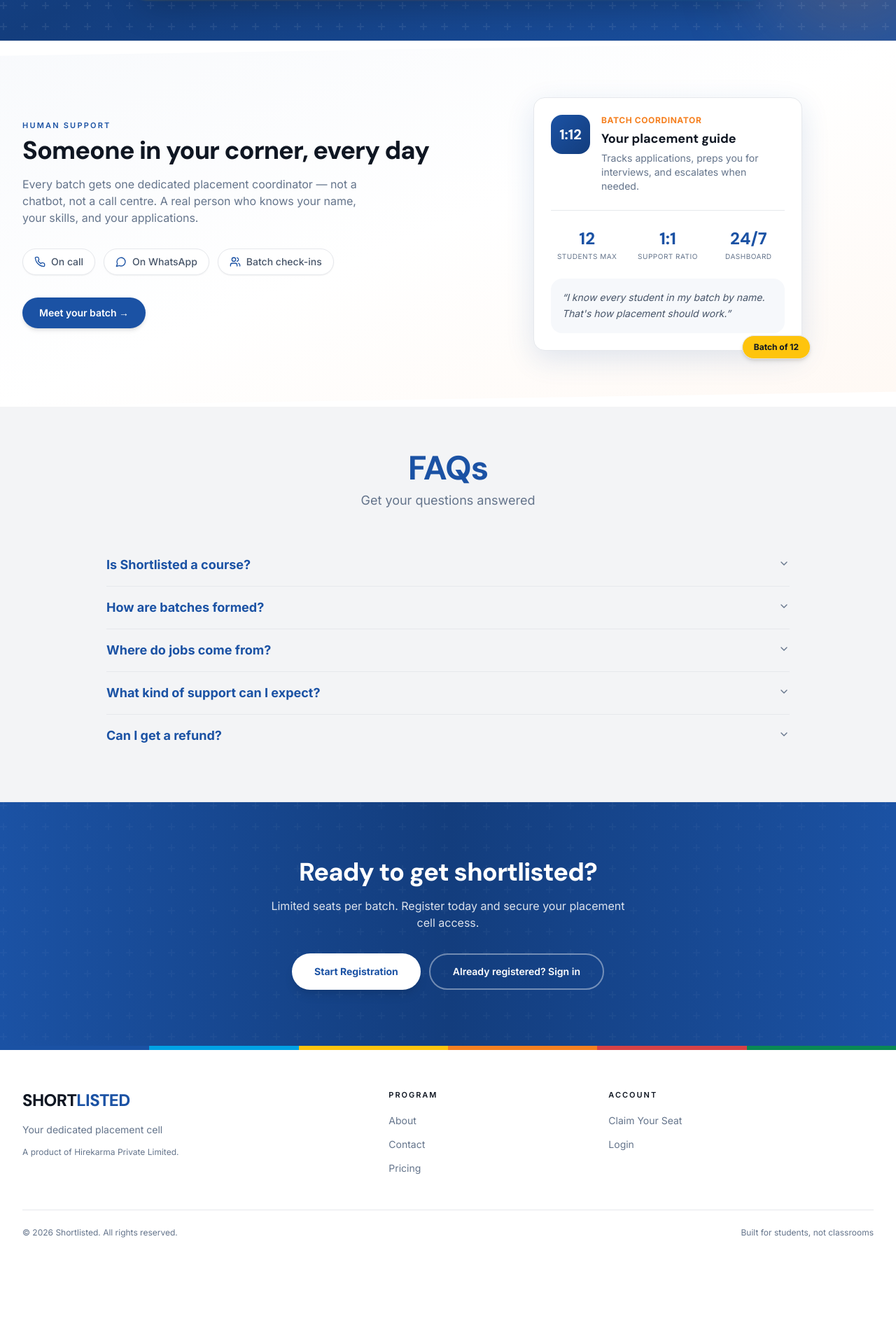
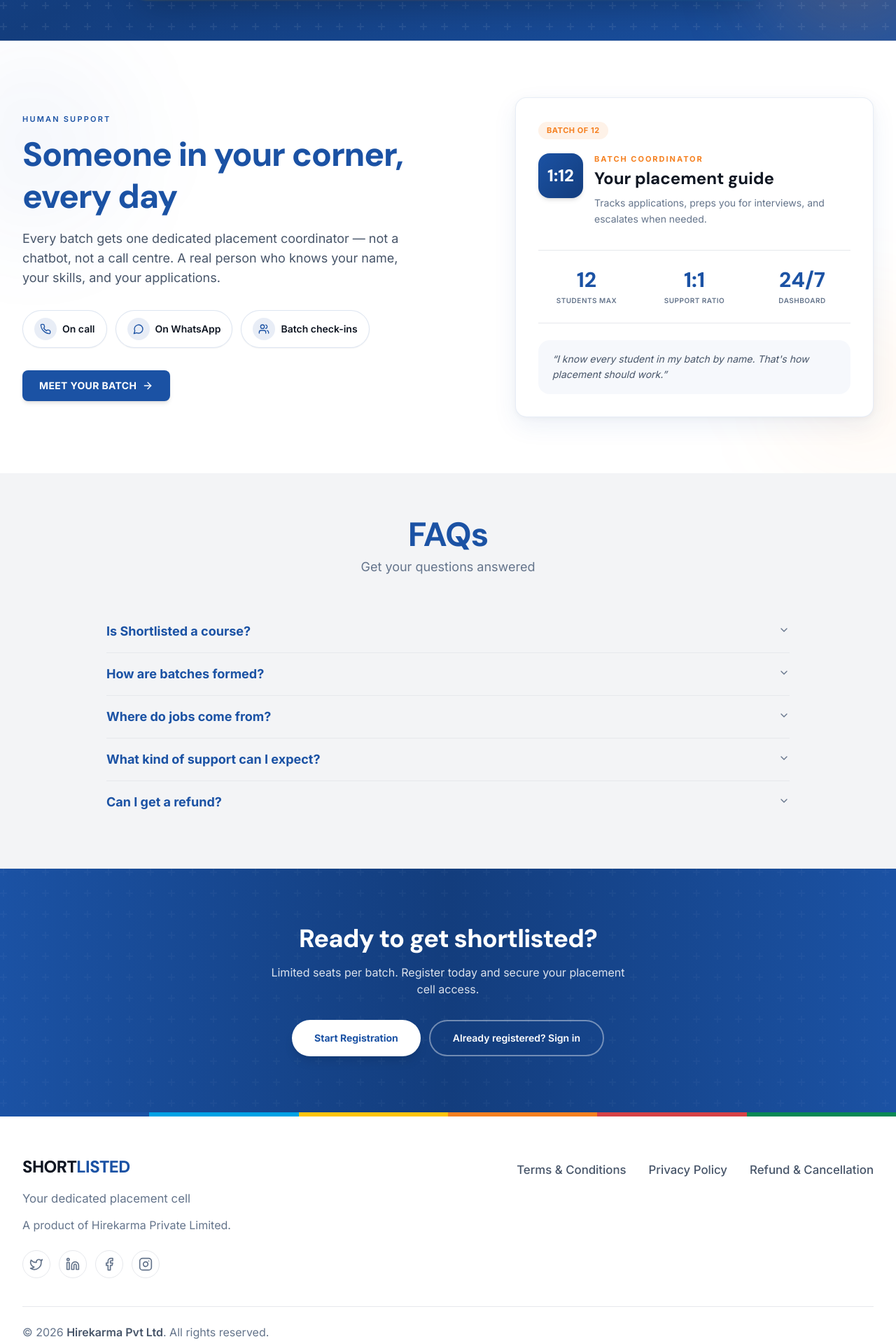
Before and after one commit to HIREKARMA1/shortlisted-ui, a Next.js app: page / in a window 1280 px wide. Shown: the part 2560-4480 px from the top of the page at 70% size. Before the commit the page ends 4385 px from the top, so only its background shows below. Built offline with nearby package versions, Linux system fonts and the light colour scheme; no server answers.

Commit message:
gooter enahcned
Signed-off-by: Lkanath Panda <lokanathpanda128@gmail.com>

```diff
--- a/components/landing/CoordinatorSpotlight.tsx
+++ b/components/landing/CoordinatorSpotlight.tsx
@@ -1,8 +1,9 @@
 'use client';
 
 import Link from 'next/link';
-import { MessageCircle, Phone, Users } from 'lucide-react';
+import { ArrowRight, MessageCircle, Phone, Users } from 'lucide-react';
 import { useTranslation } from '@/lib/i18n/context';
+import { PageContainer } from '@/components/layout/Shell';
 
 export function CoordinatorSpotlight() {
   const { t } = useTranslation();
@@ -13,23 +14,41 @@
     { icon: Users, key: 'batch' as const },
   ];
 
+  const stats = ['students', 'applications', 'placements'] as const;
+
   return (
-    <section className="relative overflow-hidden border-t border-line-default">
-      <div className="sl-diagonal-band absolute inset-0 bg-gradient-to-br from-brand-blue/[0.03] via-white to-brand-orange/[0.05]" aria-hidden />
+    <section className="relative overflow-hidden border-t border-line-default bg-white py-16 sm:py-20">
+      <div
+        className="pointer-events-none absolute -left-24 top-0 h-72 w-72 rounded-full bg-brand-blue/[0.04] blur-3xl"
+        aria-hidden
+      />
+      <div
+        className="pointer-events-none absolute -right-20 bottom-0 h-64 w-64 rounded-full bg-brand-orange/[0.05] blur-3xl"
+        aria-hidden
+      />
 
-      <div className="page-container relative grid items-center gap-10 py-16 sm:py-20 lg:grid-cols-2">
-        <div>
-          <p className="section-eyebrow">{t('landing.coordinator.eyebrow')}</p>
-          <h2 className="section-title mt-2">{t('landing.coordinator.title')}</h2>
-          <p className="mt-4 max-w-lg text-ink-muted">{t('landing.coordinator.subtitle')}</p>
+      <PageContainer className="relative">
+        <div className="grid items-center gap-12 lg:grid-cols-2 lg:gap-16">
+          <div className="max-w-xl">
+            <p className="text-[11px] font-semibold uppercase tracking-[0.2em] text-brand-blue">
+              {t('landing.coordinator.eyebrow')}
+            </p>
+            <h2 className="mt-3 font-display text-4xl font-extrabold tracking-tight text-brand-blue sm:text-5xl sm:leading-tight">
+              {t('landing.coordinator.title')}
+            </h2>
+            <p className="mt-4 text-base leading-relaxed text-ink-secondary sm:text-lg">
+              {t('landing.coordinator.subtitle')}
+            </p>
 
             <div className="mt-8 flex flex-wrap gap-3">
               {channels.map(({ icon: Icon, key }) => (
                 <span
                   key={key}
-                className="inline-flex items-center gap-2 rounded-full border border-line-default bg-white px-4 py-2 text-sm font-medium text-ink-secondary shadow-sm"
+                  className="inline-flex items-center gap-2 rounded-full border border-brand-blue/15 bg-white px-4 py-2.5 text-sm font-semibold text-ink-primary shadow-sm"
                 >
+                  <span className="flex h-8 w-8 items-center justify-center rounded-full bg-brand-blue/10">
                     <Icon className="h-4 w-4 text-brand-blue" />
+                  </span>
                   {t(`landing.coordinator.channels.${key}`)}
                 </span>
               ))}
@@ -37,56 +56,63 @@
 
             <Link
               href="/auth/register"
-            className="mt-8 inline-flex items-center rounded-full bg-brand-blue px-6 py-3 text-sm font-semibold text-white shadow-md transition hover:bg-primary-600"
+              className="mt-8 inline-flex items-center gap-2 rounded-md bg-brand-blue px-6 py-3 text-sm font-bold uppercase tracking-wide text-white shadow-md transition hover:bg-primary-600"
             >
-            {t('landing.coordinator.cta')} →
+              {t('landing.coordinator.cta')}
+              <ArrowRight className="h-4 w-4" />
             </Link>
           </div>
 
-        {/* Coordinator card — human-centered, not Lakshya's numbered grid */}
-        <div className="relative mx-auto w-full max-w-sm">
-          <div className="rounded-2xl border border-line-default bg-white p-6 shadow-elevated">
-            <div className="flex items-start gap-4">
-              <div className="flex h-14 w-14 shrink-0 items-center justify-center rounded-2xl bg-gradient-to-br from-brand-blue to-primary-700 font-display text-xl font-extrabold text-white">
+          <div className="relative mx-auto w-full max-w-lg lg:mx-0 lg:ml-auto">
+            <article
+              className="relative overflow-hidden rounded-2xl border border-brand-blue/10 bg-white p-7 sm:p-8"
+              style={{
+                boxShadow: '0 12px 35px rgba(27,82,164,0.08), 0 2px 8px rgba(0, 0, 0, 0.04)',
+              }}
+            >
+              <span className="inline-flex rounded-full bg-brand-orange/10 px-3 py-1 text-[11px] font-bold uppercase tracking-wider text-brand-orange">
+                {t('landing.coordinator.card.badge')}
+              </span>
+
+              <div className="mt-5 flex items-start gap-4">
+                <div className="flex h-16 w-16 shrink-0 items-center justify-center rounded-2xl bg-gradient-to-br from-brand-blue to-primary-700 font-display text-2xl font-extrabold text-white shadow-md">
                   1:12
                 </div>
                 <div>
-                <p className="text-xs font-bold uppercase tracking-wider text-brand-orange">
+                  <p className="text-[11px] font-bold uppercase tracking-[0.18em] text-brand-orange">
                     {t('landing.coordinator.card.role')}
                   </p>
-                <p className="mt-1 font-display text-lg font-bold text-ink-primary">
+                  <p className="mt-1 font-display text-2xl font-bold text-ink-primary">
                     {t('landing.coordinator.card.name')}
                   </p>
-                <p className="mt-1 text-sm text-ink-muted">{t('landing.coordinator.card.desc')}</p>
+                  <p className="mt-2 text-sm leading-relaxed text-ink-muted">
+                    {t('landing.coordinator.card.desc')}
+                  </p>
                 </div>
               </div>
 
-            <div className="mt-6 grid grid-cols-3 gap-3 border-t border-line-default pt-6">
-              {(['students', 'applications', 'placements'] as const).map((stat) => (
+              <div className="mt-8 grid grid-cols-3 gap-4 border-y border-line-default py-6">
+                {stats.map((stat) => (
                   <div key={stat} className="text-center">
-                  <p className="font-display text-2xl font-extrabold text-brand-blue">
+                    <p className="font-display text-2xl font-extrabold text-brand-blue sm:text-3xl">
                       {t(`landing.coordinator.card.stats.${stat}.value`)}
                     </p>
-                  <p className="mt-0.5 text-[10px] uppercase tracking-wider text-ink-muted">
+                    <p className="mt-1 text-[10px] font-semibold uppercase tracking-wider text-ink-muted">
                       {t(`landing.coordinator.card.stats.${stat}.label`)}
                     </p>
                   </div>
                 ))}
               </div>
 
-            <div className="mt-6 rounded-xl bg-soft p-4">
+              <div className="mt-6 rounded-xl bg-brand-blue/[0.04] px-5 py-4">
                 <p className="text-sm italic leading-relaxed text-ink-secondary">
                   &ldquo;{t('landing.coordinator.card.quote')}&rdquo;
                 </p>
               </div>
-          </div>
-
-          {/* Floating batch tag */}
-          <div className="absolute -bottom-3 -right-3 rounded-full border border-line-default bg-brand-yellow px-4 py-2 text-xs font-bold text-ink-primary shadow-md">
-            {t('landing.coordinator.card.badge')}
+            </article>
           </div>
         </div>
-      </div>
+      </PageContainer>
     </section>
   );
 }
--- a/components/layout/Footer.tsx
+++ b/components/layout/Footer.tsx
@@ -1,69 +1,91 @@
 'use client';
 
 import Link from 'next/link';
+import { Facebook, Instagram, Linkedin, Twitter } from 'lucide-react';
 import { useTranslation } from '@/lib/i18n/context';
 import { BrandLogo } from './Shell';
 import { BrandStripe } from '@/components/ui/BrandStripe';
 
+const LEGAL_LINKS = [
+  { href: 'https://www.hirekarma.in/TermsofService', labelKey: 'landing.footer.legal.terms' },
+  { href: 'https://www.hirekarma.in/PrivacyPolicy', labelKey: 'landing.footer.legal.privacy' },
+  { href: 'https://www.hirekarma.in/contact', labelKey: 'landing.footer.legal.refund' },
+] as const;
+
+const SOCIAL_LINKS = [
+  { href: 'https://twitter.com/hirekarma', label: 'Twitter', icon: Twitter },
+  { href: 'https://www.linkedin.com/company/hirekarma-pvt-ltd', label: 'LinkedIn', icon: Linkedin },
+  { href: 'https://facebook.com/hirekarma', label: 'Facebook', icon: Facebook },
+  { href: 'https://instagram.com/hirekarma', label: 'Instagram', icon: Instagram },
+] as const;
+
 export function SiteFooter() {
   const { t } = useTranslation();
-
-  const programLinks = [
-    { href: '/about', label: t('common.nav.about') },
-    { href: '/contact', label: t('common.nav.contact') },
-    { href: '/#pricing', label: t('landing.footer.links.pricing') },
-  ];
-
-  const accountLinks = [
-    { href: '/auth/register', label: t('common.nav.register') },
-    { href: '/auth/login', label: t('common.nav.login') },
-  ];
+  const year = new Date().getFullYear();
 
   return (
     <footer className="bg-white">
       <BrandStripe />
-      <div className="page-container py-14">
-        <div className="grid gap-10 md:grid-cols-12">
-          <div className="md:col-span-5">
+      <div className="page-container py-12 sm:py-14">
+        <div className="flex flex-col gap-10 lg:flex-row lg:items-start lg:justify-between">
+          <div className="max-w-md">
             <BrandLogo />
-            <p className="mt-4 max-w-sm text-sm text-ink-muted">{t('common.brand.tagline')}</p>
-            <p className="mt-3 max-w-sm text-xs leading-relaxed text-ink-muted">{t('landing.footer.poweredBy')}</p>
+            <p className="mt-4 text-base leading-relaxed text-ink-muted sm:text-[1.05rem]">
+              {t('common.brand.tagline')}
+            </p>
+            <p className="mt-3 text-sm leading-relaxed text-ink-muted sm:text-base">
+              {t('landing.footer.poweredBy')}
+            </p>
+
+            <div className="mt-6 flex items-center gap-3">
+              {SOCIAL_LINKS.map(({ href, label, icon: Icon }) => (
+                <a
+                  key={href}
+                  href={href}
+                  target="_blank"
+                  rel="noopener noreferrer"
+                  aria-label={label}
+                  className="flex h-10 w-10 items-center justify-center rounded-full border border-line-default bg-white text-ink-muted transition hover:border-brand-blue hover:text-brand-blue"
+                >
+                  <Icon className="h-5 w-5" />
+                </a>
+              ))}
+            </div>
           </div>
 
-          <FooterCol title={t('landing.footer.program')} items={programLinks} />
-          <FooterCol title={t('landing.footer.account')} items={accountLinks} />
+          <nav aria-label="Legal" className="lg:pt-2">
+            <ul className="flex flex-col gap-3 sm:flex-row sm:flex-wrap sm:gap-x-8 sm:gap-y-3">
+              {LEGAL_LINKS.map((item) => (
+                <li key={item.href}>
+                  <a
+                    href={item.href}
+                    target="_blank"
+                    rel="noopener noreferrer"
+                    className="text-base font-medium text-ink-secondary transition hover:text-brand-blue sm:text-[1.05rem]"
+                  >
+                    {t(item.labelKey)}
+                  </a>
+                </li>
+              ))}
+            </ul>
+          </nav>
         </div>
 
-        <div className="mt-12 flex flex-col gap-3 border-t border-line-default pt-6 text-xs text-ink-muted sm:flex-row sm:items-center sm:justify-between">
+        <div className="mt-10 border-t border-line-default pt-6 text-sm text-ink-muted sm:text-base">
           <span>
-            © {new Date().getFullYear()} {t('common.brand.name')}. {t('landing.footer.rights')}
+            © {year}{' '}
+            <a
+              href="https://hirekarma.in/"
+              target="_blank"
+              rel="noopener noreferrer"
+              className="font-semibold text-ink-secondary transition hover:text-brand-blue"
+            >
+              {t('landing.footer.companyName')}
+            </a>
+            . {t('landing.footer.rights')}
           </span>
-          <span>{t('landing.footer.madeFor')}</span>
         </div>
       </div>
     </footer>
   );
 }
-
-function FooterCol({ title, items }: { title: string; items: { href: string; label: string }[] }) {
-  return (
-    <div className="md:col-span-3">
-      <p className="text-[11px] font-semibold uppercase tracking-[0.18em] text-ink-primary">{title}</p>
-      <ul className="mt-4 space-y-2.5">
-        {items.map((item) => (
-          <li key={item.href}>
-            {item.href.startsWith('#') ? (
-              <a href={item.href} className="text-sm text-ink-muted transition hover:text-brand-blue">
-                {item.label}
-              </a>
-            ) : (
-              <Link href={item.href} className="text-sm text-ink-muted transition hover:text-brand-blue">
-                {item.label}
-              </Link>
-            )}
-          </li>
-        ))}
-      </ul>
-    </div>
-  );
-}
--- a/content/en/landing.json
+++ b/content/en/landing.json
@@ -212,14 +212,12 @@
   },
   "footer": {
     "poweredBy": "A product of Hirekarma Private Limited.",
-    "program": "Program",
-    "account": "Account",
+    "companyName": "Hirekarma Pvt Ltd",
     "rights": "All rights reserved.",
-    "madeFor": "Built for students, not classrooms",
-    "links": {
-      "howItWorks": "How it works",
-      "features": "Features",
-      "pricing": "Pricing"
+    "legal": {
+      "terms": "Terms & Conditions",
+      "privacy": "Privacy Policy",
+      "refund": "Refund & Cancellation"
     }
   }
 }
--- a/content/hi/landing.json
+++ b/content/hi/landing.json
@@ -208,14 +208,12 @@
   },
   "footer": {
     "poweredBy": "हायरकर्मा प्राइवेट लिमिटेड का उत्पाद।",
-    "program": "प्रोग्राम",
-    "account": "खाता",
+    "companyName": "Hirekarma Pvt Ltd",
     "rights": "सर्वाधिकार सुरक्षित।",
-    "madeFor": "छात्रों के लिए बनाया गया, कक्षाओं के लिए नहीं",
-    "links": {
-      "howItWorks": "कैसे काम करता है",
-      "features": "विशेषताएं",
-      "pricing": "मूल्य"
+    "legal": {
+      "terms": "नियम और शर्तें",
+      "privacy": "गोपनीयता नीति",
+      "refund": "रिफंड और रद्दीकरण"
     }
   }
 }
--- a/content/or/landing.json
+++ b/content/or/landing.json
@@ -208,14 +208,12 @@
   },
   "footer": {
     "poweredBy": "ହାଏରକର୍ମା ପ୍ରାଇଭେଟ ଲିମିଟେଡର ଉତ୍ପାଦ।",
-    "program": "ପ୍ରୋଗ୍ରାମ",
-    "account": "ଖାତା",
+    "companyName": "Hirekarma Pvt Ltd",
     "rights": "ସର୍ବସ୍ୱାଧୀନ ସଂରକ୍ଷିତ।",
-    "madeFor": "ଛାତ୍ରମାନଙ୍କ ପାଇଁ ତିଆରି, କ୍ଲାସ୍ରୁମ୍ ପାଇଁ ନୁହେଁ",
-    "links": {
-      "howItWorks": "କିପରି କାମ କରେ",
-      "features": "ବିଶେଷତା",
-      "pricing": "ମୂଲ୍ୟ"
+    "legal": {
+      "terms": "ନିୟମ ଏବଂ ସର୍ତ୍ତାବଳୀ",
+      "privacy": "ଗୋପନୀୟତା ନୀତି",
+      "refund": "ରିଫଣ୍ଡ ଏବଂ ବାତିଲ"
     }
   }
 }
```
Lines whose indentation alone changed are shown as unchanged.
